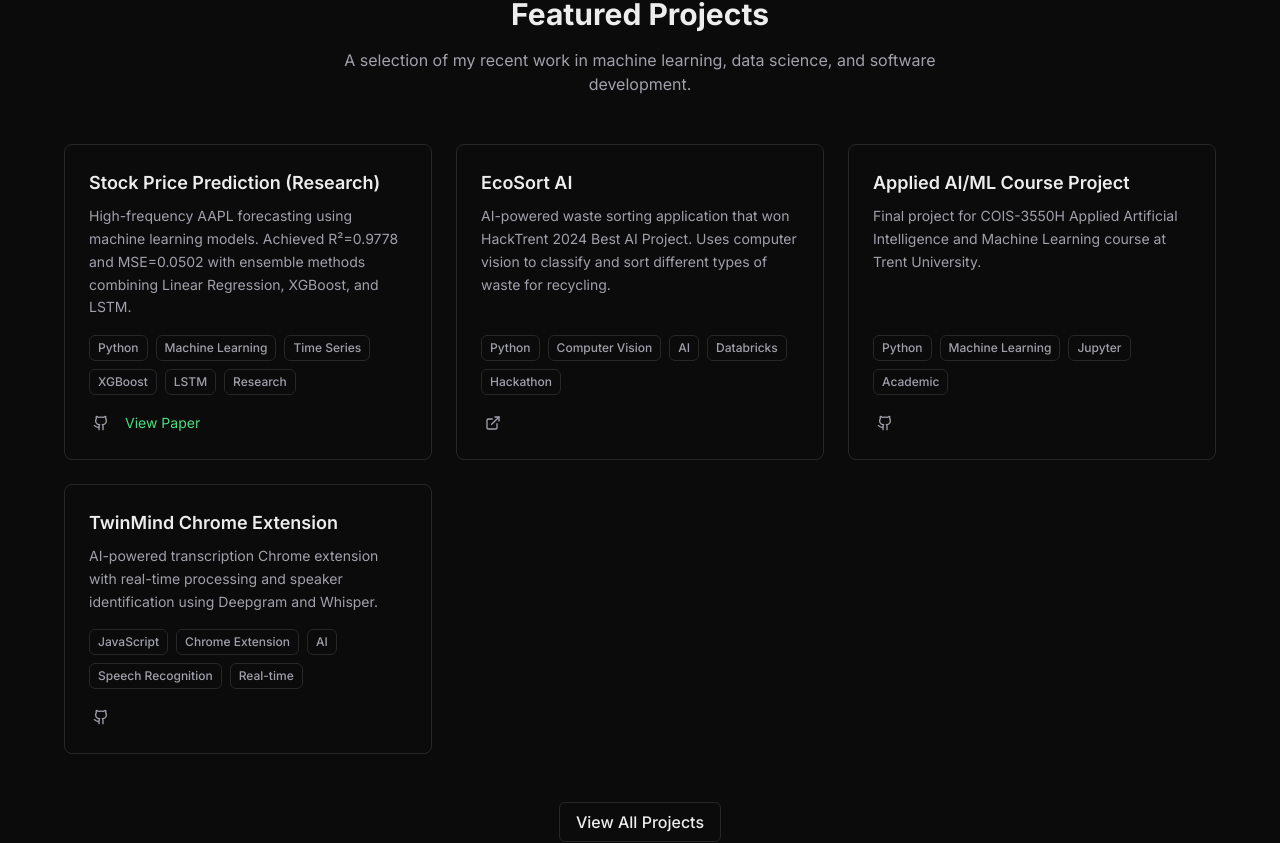
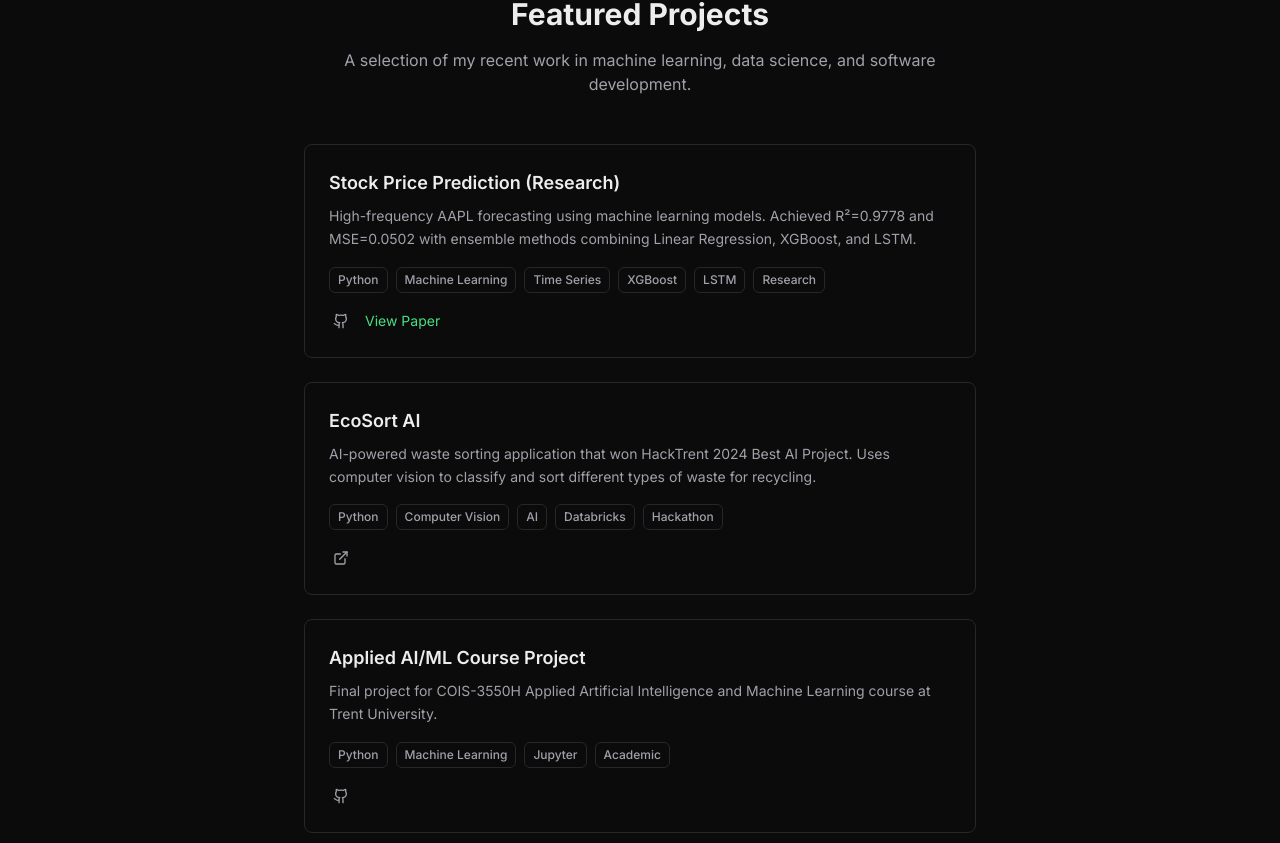
Before and after one commit to dikshithreddym/PortfolioWebsite, a Next.js app: page / in a window 1280 px wide. Shown: the part 1145-1988 px from the top of the page. Built offline with nearby package versions, Linux system fonts and the light colour scheme.

Commit message:
Featured Coloumn in Home page updated

```diff
--- a/app/page.tsx
+++ b/app/page.tsx
@@ -89,11 +89,11 @@ export default function HomePage() {
             </p>
           </div>
 
-          <div className="grid grid-cols-1 md:grid-cols-2 lg:grid-cols-3 gap-6">
-            {featuredProjects.map((project) => (
-              <ProjectCard key={project.title} project={project} />
-            ))}
-          </div>
+                     <div className="grid grid-cols-1 gap-6 max-w-2xl mx-auto">
+             {featuredProjects.map((project) => (
+               <ProjectCard key={project.title} project={project} />
+             ))}
+           </div>
 
           <div className="text-center mt-12">
             <Button asChild variant="outline">
```
